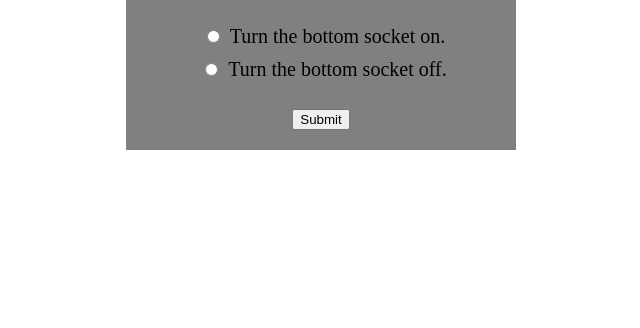
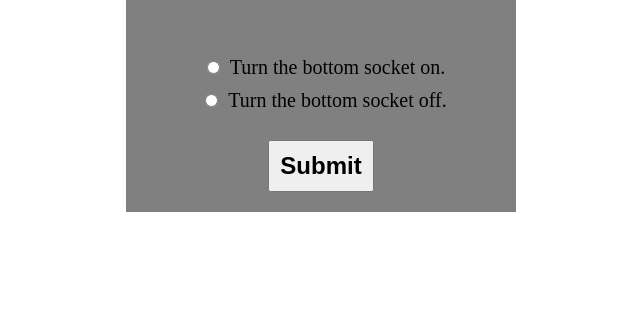
Before and after one commit to mameijer123/wifiRelay, a plain HTML site: page index.html in a window 1280 px wide. Shown: the part 472-800 px from the top of the page, without its empty margins (319-959 px from the left). Drawn offline with Linux system fonts and the light colour scheme.

Commit message:
Update main.css

```diff
--- a/main.css
+++ b/main.css
@@ -28,3 +28,9 @@
   margin: 10px;
 
 }
+
+.submit {
+  padding: 10px;
+  font-size: 24px;
+  font-weight: bold;
+}
```
